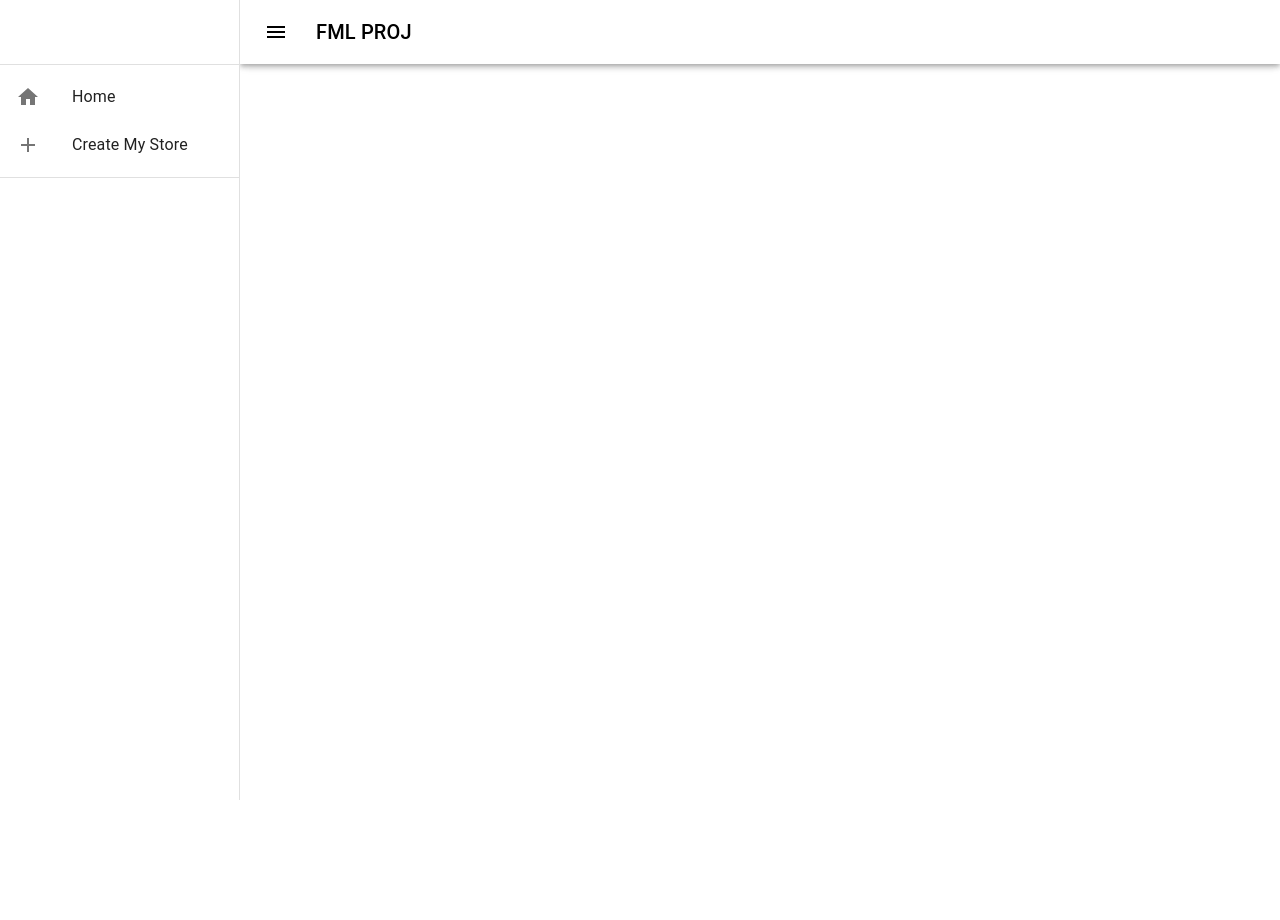
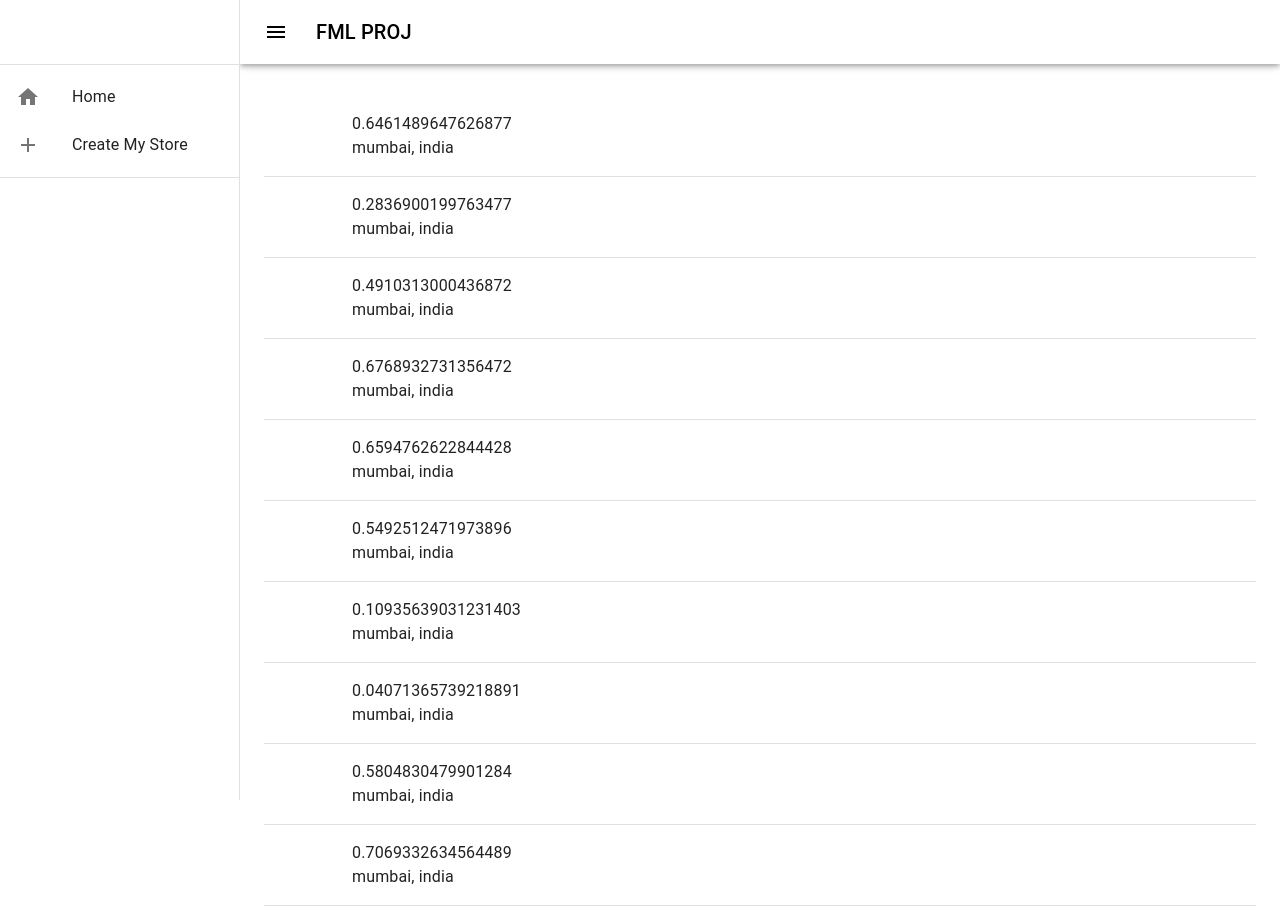
Before and after one commit to PandaKT/fml-proj-local-search-engine, a React (Vite) app in the folder fml proj/: page /#/ in a window 1280 px wide. Shown: the top 920 px of the page. Before the commit the page ends 800 px from the top, so only its background shows below. Built offline with nearby package versions, Linux system fonts and the light colour scheme.

Commit message:
setup base home page

```diff
--- a/fml proj/src/api/store.tsx
+++ b/fml proj/src/api/store.tsx
@@ -16,11 +16,11 @@ export async function getStore(storeID: string) {
   return item;
 }
 
-export async function getStoreList(storeID: string) {
+export async function getStoreList() {
   let ret = [];
   for (let i = 0; i < 10; i++) {
     let item = new ModelStore();
-    item.storeID = storeID;
+    item.storeID = Math.random() + "";
     item.storeName = Math.random() + "";
     item.storeLocation = "mumbai, india";
     item.storeDescription = "desc";
--- a/fml proj/src/pages/home/home.tsx
+++ b/fml proj/src/pages/home/home.tsx
@@ -1,3 +1,68 @@
-export function Home(props: any) {
-  return <></>;
+import { useQuery } from "react-query";
+import {
+  Divider,
+  List,
+  ListItem,
+  ListItemAvatar,
+  ListItemButton,
+} from "@mui/material";
+import { useNavigate } from "react-router-dom";
+
+import { ModelStore, getStoreList } from "../../api/store";
+
+export function Home() {
+  console.log("inside home");
+  const stores = useQuery({
+    queryFn: async () => {
+      return await getStoreList();
+    },
+    queryKey: ["storesList", "home"],
+  });
+
+  if (stores.isLoading) return <div>Loading...</div>;
+  if (stores.isError) return <div>{JSON.stringify(stores.error)}</div>;
+  console.log("store data", stores.data);
+  return (
+    <div className="App w-1/2 border-r-[1px]">
+      <List>
+        {stores.data?.map((doc) => {
+          let storeData = doc as ModelStore;
+          return (
+            <>
+              <StoreCard storeData={storeData} storeID={doc.storeID} />
+              <Divider />
+            </>
+          );
+        })}
+      </List>
+    </div>
+  );
 }
+
+function StoreCard(props: { storeID: string; storeData: ModelStore }) {
+  const navigate = useNavigate();
+  let storeID = props.storeID;
+  let path = "store/id/" + storeID;
+
+  return (
+    <ListItem>
+      <ListItemButton
+        onClick={() => {
+          console.log("navigaiton to ", path);
+          navigate(path);
+        }}
+      >
+        <ListItemAvatar>
+          <div className="w-32 h-24 rounded-md bg-gray-400"></div>
+        </ListItemAvatar>
+        <div className="p-2"></div>
+        <div className="">
+          <div className="font-semibold text-lg">
+            {props.storeData.storeName}
+          </div>
+          <div className="text-sm pt-0.5">{props.storeData.storeLocation}</div>
+        </div>
+      </ListItemButton>
+    </ListItem>
+  );
+}
--- a/fml proj/src/pages/root.tsx
+++ b/fml proj/src/pages/root.tsx
@@ -98,7 +98,6 @@ export function Root(props: Props) {
           sx={{ width: { sm: drawerWidth }, flexShrink: { sm: 0 } }}
           aria-label="mailbox folders"
         >
-          {/* The implementation can be swapped with js to avoid SEO duplication of links. */}
           <Drawer
             container={container}
             variant="temporary"
@@ -131,15 +130,18 @@ export function Root(props: Props) {
             {drawer}
           </Drawer>
         </Box>
+        <Box
+          component="main"
+          sx={{
+            flexGrow: 1,
+            p: 3,
+            width: { sm: `calc(100% - ${drawerWidth}px)` },
+          }}
+        >
+          <Toolbar />
+          <Outlet />
+        </Box>
       </Box>
     </ThemeProvider>
   );
 }
-
-// loading anim
-// profile
-// store page touches
-// item page touches
-// download link
-// drawer highlight
-// images and data fix
```
Also changed, not shown: fml proj/src/utils/constants.tsx (added, +55 -0 lines), fml proj/src/api/pics/pics.tsx (added).
